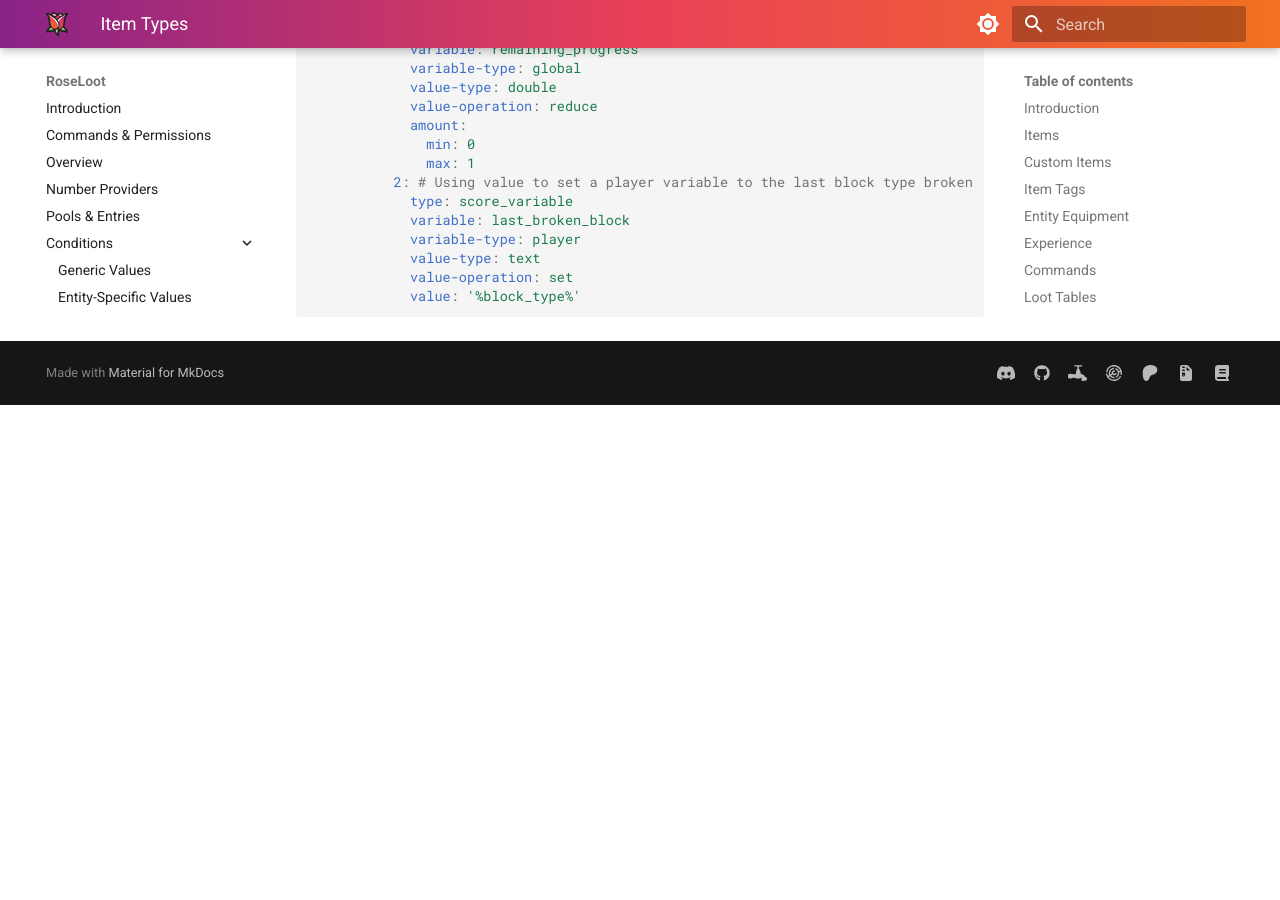
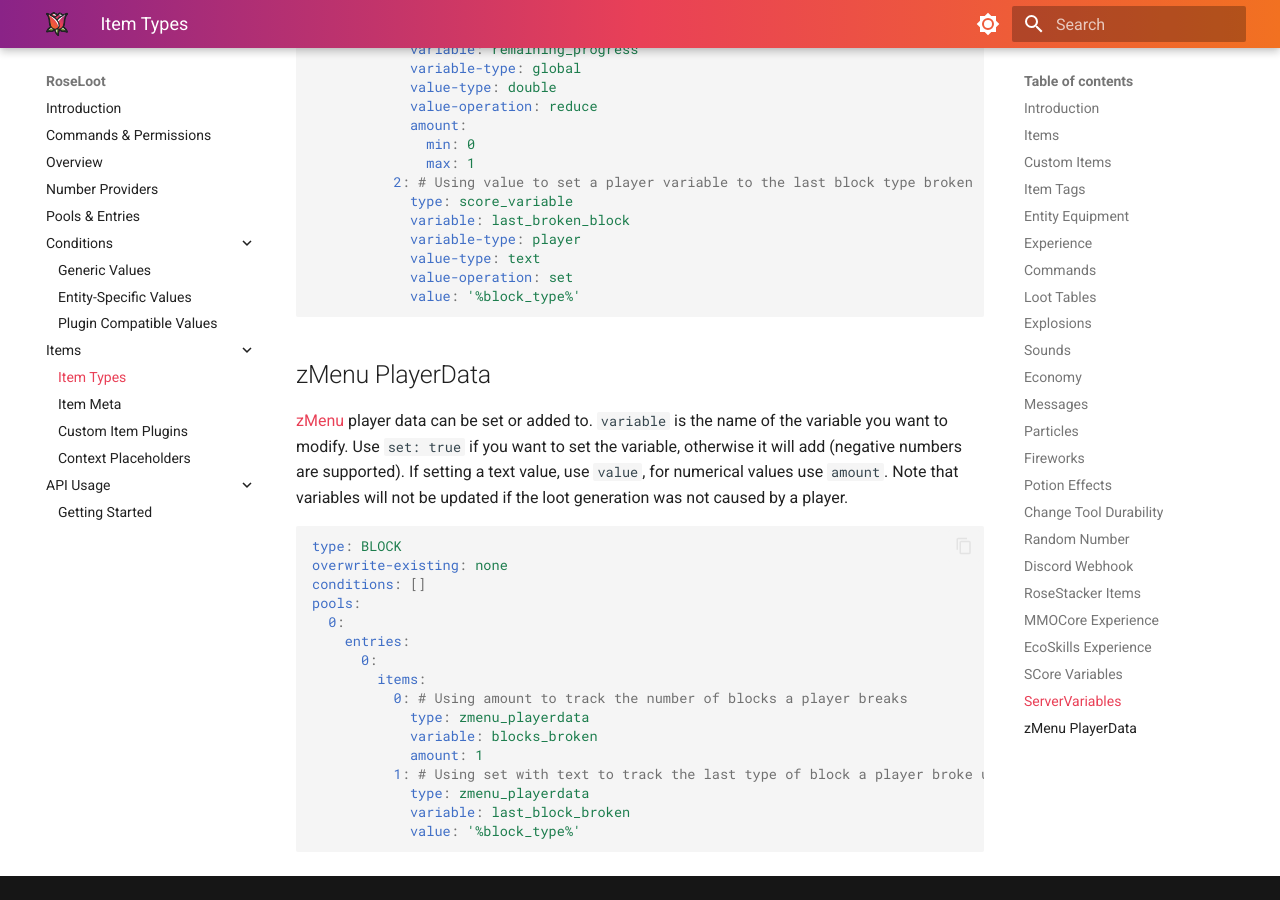
Before and after one commit to Rosewood-Development/RoseWiki, an MkDocs documentation site: the page built from docs/RoseLoot/item-types.md, in a window 1280 px wide and 900 px high, scrolled down 12872 px. Built offline with MkDocs 1.6.1 and Material for MkDocs 9.7.7, drawn with Linux system fonts in a browser that asks for light colours; before the commit the page ends 13277 px from its top, so only the background shows below that.

Commit message:
RoseLoot CraftEngine and zMenu PlayerData, PP placeholder addition

````diff
--- a/docs/RoseLoot/item-types.md
+++ b/docs/RoseLoot/item-types.md
@@ -536,3 +536,24 @@ pools:
             value-operation: set
             value: '%block_type%'
 ```
+
+## zMenu PlayerData
+[zMenu](https://www.spigotmc.org/resources/110402/) player data can be set or added to.  `variable` is the name of the variable you want to modify.  Use `set: true` if you want to set the variable, otherwise it will add (negative numbers are supported).  If setting a text value, use `value`, for numerical values use `amount`.  Note that variables will not be updated if the loot generation was not caused by a player.
+```yaml
+type: BLOCK
+overwrite-existing: none
+conditions: []
+pools:
+  0:
+    entries:
+      0:
+        items:
+          0: # Using amount to track the number of blocks a player breaks
+            type: zmenu_playerdata
+            variable: blocks_broken
+            amount: 1
+          1: # Using set with text to track the last type of block a player broke using a loot context placeholder
+            type: zmenu_playerdata
+            variable: last_block_broken
+            value: '%block_type%'
+```
````
Also changed, not shown: docs/PlayerParticles/placeholderapi-support.md (+1 -0 lines), docs/RoseLoot/custom-item-plugins.md (+22 -0 lines), docs/RoseLoot/plugin-compatible-values.md (+4 -1 lines).
